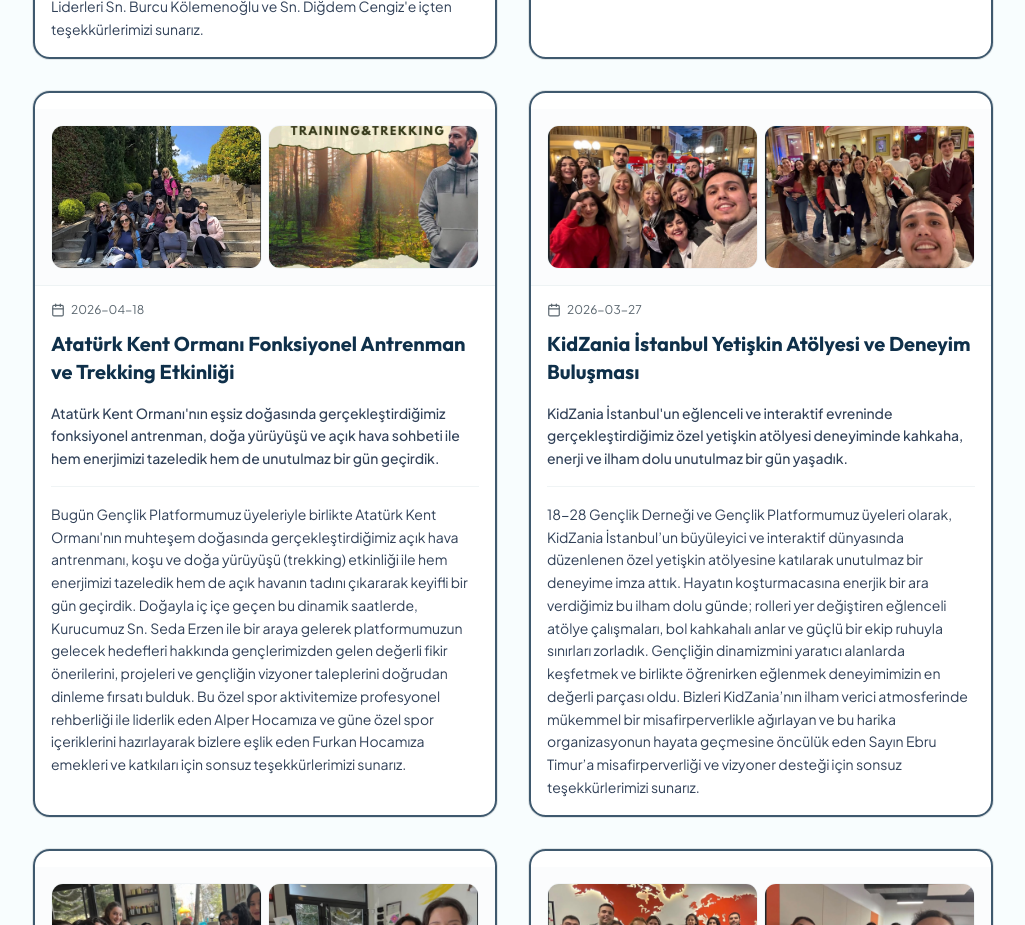
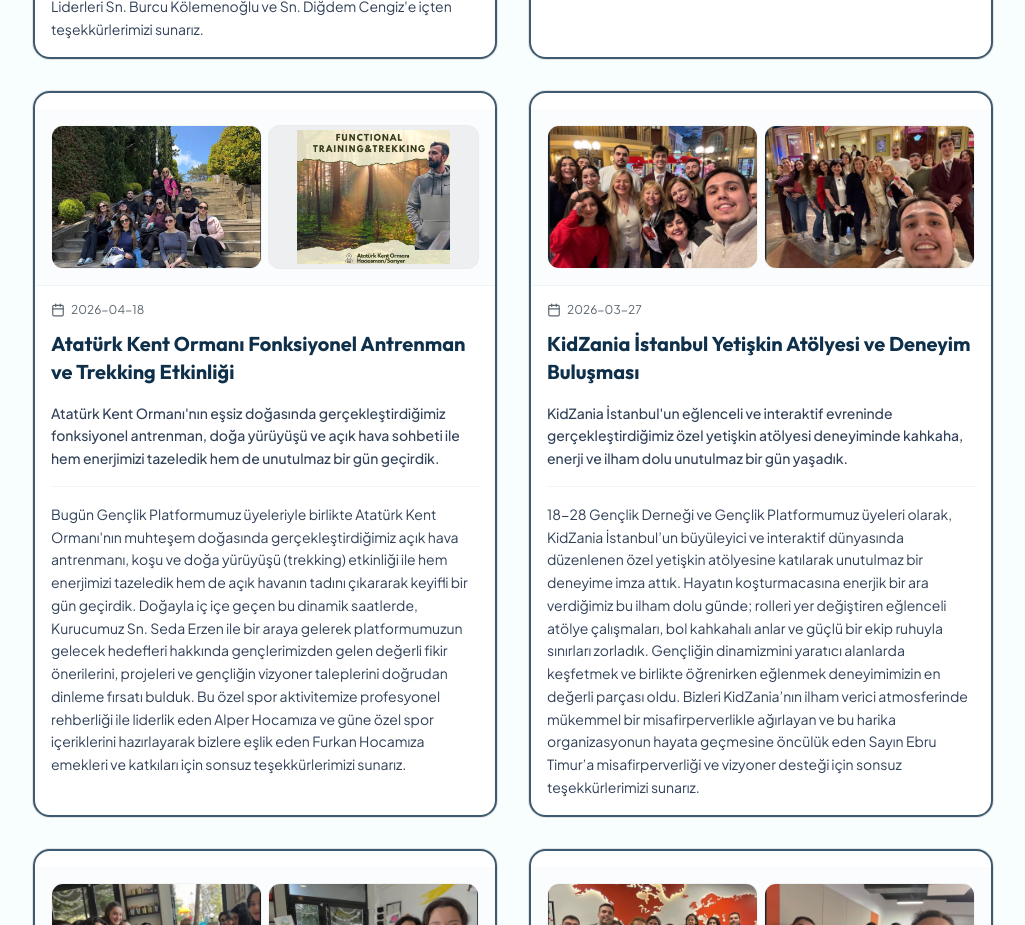
Before and after one commit to buketpolatoglu1-create/dernekweb, a Next.js app: page /etkinlikler in a window 1280 px wide. Shown: the part 2640-3565 px from the top of the page, without its empty margins (127-1152 px from the left). Built offline with nearby package versions, Linux system fonts and the light colour scheme.

Commit message:
Applied object-contain zoomed out fit to Training & Trekking poster image

```diff
--- a/components/events/EventsCarousel.tsx
+++ b/components/events/EventsCarousel.tsx
@@ -147,12 +147,12 @@
                   <Link href={`/etkinlikler#${event.slug}`} className="relative group cursor-pointer block h-full">
                     <div className="absolute -inset-1 rounded-2xl bg-gradient-to-br from-primary/55 via-secondary/45 to-primary/55 opacity-0 group-hover:opacity-100 blur-md group-hover:blur-xl transition-opacity duration-300 pointer-events-none" />
                     <div className="relative overflow-hidden rounded-2xl border-2 border-primary/80 bg-background/95 backdrop-blur-xs p-6 space-y-4 transition-colors duration-300 group-hover:border-primary shadow-xs flex flex-col justify-between h-full min-h-[350px]">
-                      <div className={`h-36 w-full rounded-lg bg-linear-to-br from-primary/10 to-secondary/10 flex items-center justify-center overflow-hidden relative border border-border/30 ${event.images && event.images[0]?.includes("kariyer-yolculugu.png") ? "bg-slate-950/5 dark:bg-slate-900/40 p-1" : ""}`}>
+                      <div className={`h-36 w-full rounded-lg bg-linear-to-br from-primary/10 to-secondary/10 flex items-center justify-center overflow-hidden relative border border-border/30 ${event.images && (event.images[0]?.includes("kariyer-yolculugu.png") || event.images[0]?.includes("functional-training-poster") || event.images[0]?.includes("poster")) ? "bg-slate-950/5 dark:bg-slate-900/40 p-1" : ""}`}>
                         {event.images && event.images.length > 0 ? (
                           <img
                             src={event.images[0]}
                             alt={title}
-                            className={`h-full w-full ${event.images[0].includes("kariyer-yolculugu.png") ? "object-contain" : "object-cover"}`}
+                            className={`h-full w-full ${event.images[0].includes("kariyer-yolculugu.png") || event.images[0].includes("functional-training-poster") || event.images[0].includes("poster") ? "object-contain" : "object-cover"}`}
                           />
                         ) : (
                           <Calendar className="h-10 w-10 text-primary/40" />
--- a/components/events/EventsPageClient.tsx
+++ b/components/events/EventsPageClient.tsx
@@ -50,11 +50,11 @@
                 {/* Event Image Grid preview */}
                 <div className="grid grid-cols-2 gap-1.5 p-4 bg-muted/20 border-b border-border/40">
                   {event.images && event.images.length > 0 ? (
-                    <div className={`h-36 rounded-lg overflow-hidden border border-border/30 relative ${event.images[0].includes("kariyer-yolculugu.png") ? "bg-slate-950/5 dark:bg-slate-900/40 p-1 flex items-center justify-center" : ""}`}>
+                    <div className={`h-36 rounded-lg overflow-hidden border border-border/30 relative ${event.images[0].includes("kariyer-yolculugu.png") || event.images[0].includes("functional-training-poster") || event.images[0].includes("poster") ? "bg-slate-950/5 dark:bg-slate-900/40 p-1 flex items-center justify-center" : ""}`}>
                       <img
                         src={event.images[0]}
                         alt={`${title} - Image 1`}
-                        className={`h-full w-full hover:scale-105 transition-transform duration-300 ${event.images[0].includes("kariyer-yolculugu.png") ? "object-contain" : "object-cover"}`}
+                        className={`h-full w-full hover:scale-105 transition-transform duration-300 ${event.images[0].includes("kariyer-yolculugu.png") || event.images[0].includes("functional-training-poster") || event.images[0].includes("poster") ? "object-contain" : "object-cover"}`}
                       />
                     </div>
                   ) : (
@@ -63,11 +63,11 @@
                     </div>
                   )}
                   {event.images && event.images.length > 1 ? (
-                    <div className={`h-36 rounded-lg overflow-hidden border border-border/30 relative ${event.images[1].includes("kariyer-yolculugu.png") ? "bg-slate-950/5 dark:bg-slate-900/40 p-1 flex items-center justify-center" : ""}`}>
+                    <div className={`h-36 rounded-lg overflow-hidden border border-border/30 relative ${event.images[1].includes("kariyer-yolculugu.png") || event.images[1].includes("functional-training-poster") || event.images[1].includes("poster") ? "bg-slate-950/5 dark:bg-slate-900/40 p-1 flex items-center justify-center" : ""}`}>
                       <img
                         src={event.images[1]}
                         alt={`${title} - Image 2`}
-                        className={`h-full w-full hover:scale-105 transition-transform duration-300 ${event.images[1].includes("kariyer-yolculugu.png") ? "object-contain" : "object-cover"}`}
+                        className={`h-full w-full hover:scale-105 transition-transform duration-300 ${event.images[1].includes("kariyer-yolculugu.png") || event.images[1].includes("functional-training-poster") || event.images[1].includes("poster") ? "object-contain" : "object-cover"}`}
                       />
                     </div>
                   ) : (
```
